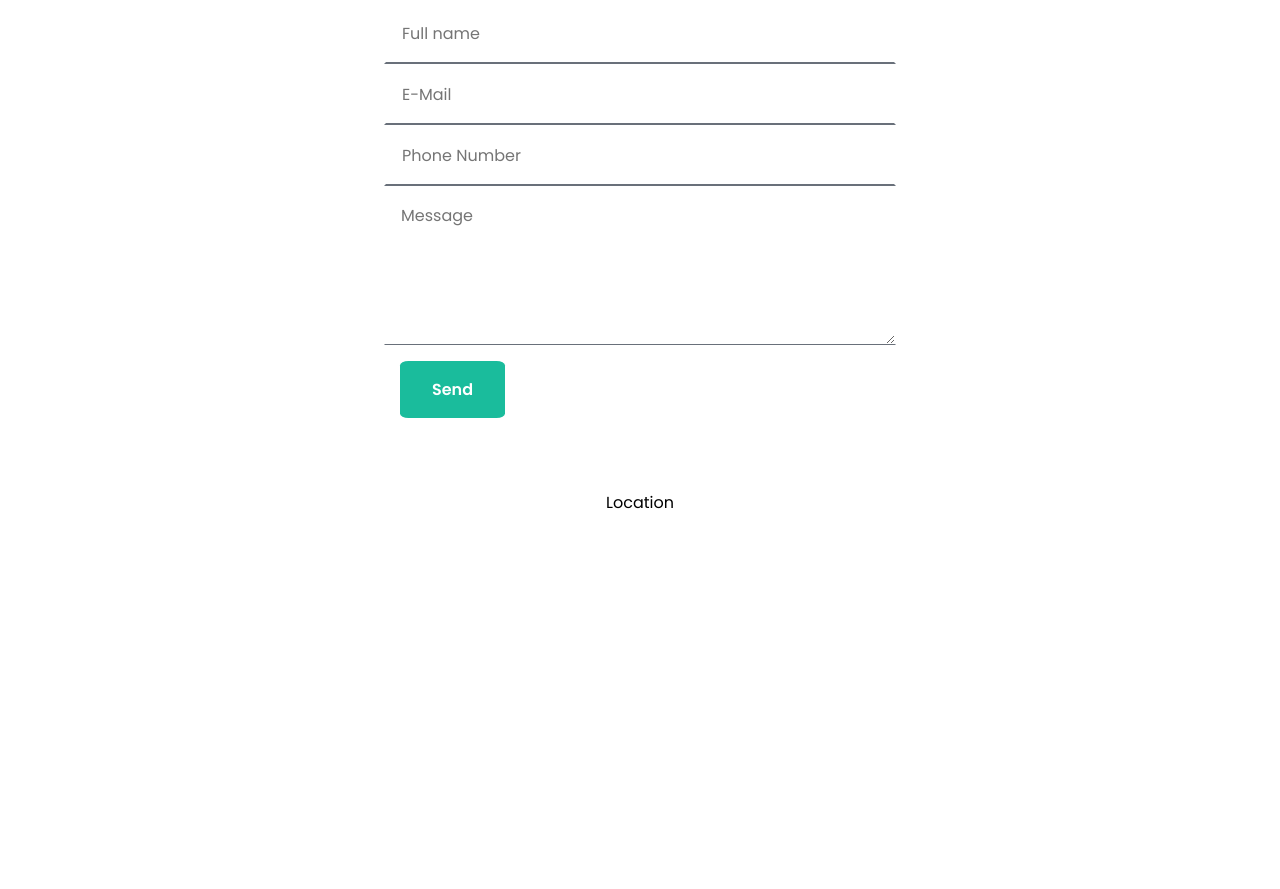
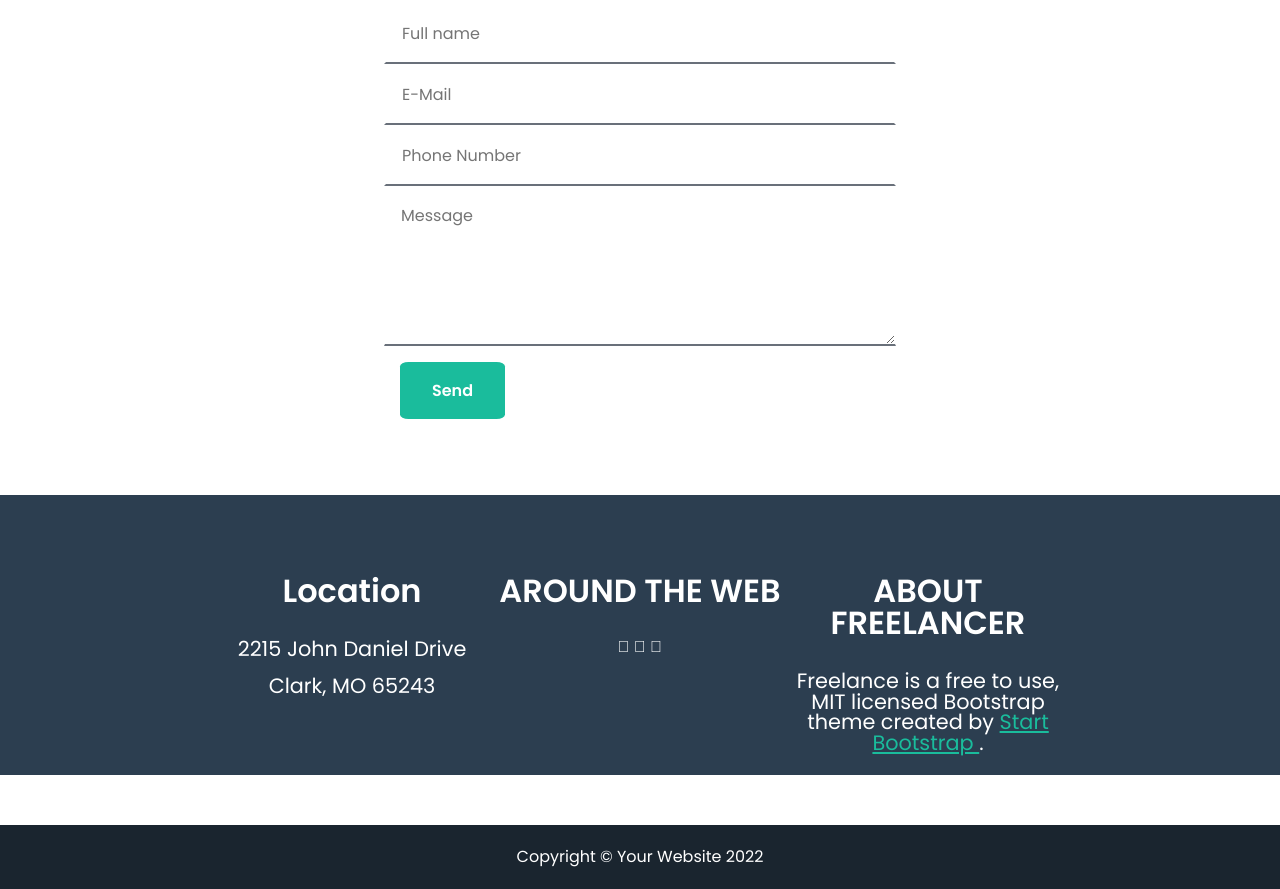
Before and after one commit to harundogdu/freelancer-portfolio-website, a plain HTML site: page index.html in a window 1280 px wide. Shown: the part 2146-3035 px from the top of the page. Before the commit the page ends 2660 px from the top, so only its background shows below. Drawn offline with Linux system fonts and the light colour scheme.

Commit message:
footer seciton done about section need fix

```diff
--- a/dist/js/app.js
+++ b/dist/js/app.js
@@ -0,0 +1,9 @@
+document.querySelectorAll('a[href^="#"]').forEach((anchor) => {
+  anchor.addEventListener("click", function (e) {
+    e.preventDefault();
+
+    document.querySelector(this.getAttribute("href")).scrollIntoView({
+      behavior: "smooth",
+    });
+  });
+});
--- a/dist/scss/layout/_contact.scss
+++ b/dist/scss/layout/_contact.scss
@@ -30,7 +30,7 @@ section.contact {
     }
     textarea {
       border-color: transparent;
-      border-bottom: solid 1px $gray;
+      border-bottom: solid 2px $gray;
       width: 100%;
       padding: $paddingSm;
       font-size: 1rem;
--- a/dist/scss/layout/_footer.scss
+++ b/dist/scss/layout/_footer.scss
@@ -0,0 +1,93 @@
+footer {
+  width: 100%;
+  height: 35vh;
+  background-color: $light-black;
+  .row {
+    @include flex;
+    padding: 0 5%;
+    color: $white;
+
+    .col-1 {
+      flex-basis: 25%;
+      margin-top: 5rem;
+      text-align: center;
+      position: relative;
+      width: 250px;
+      height: 250px;
+
+      h4 {
+        font-size: 2rem;
+        font-weight: $semiBold;
+        margin-bottom: 2rem;
+      }
+      p {
+        font-size: 1.3rem;
+      }
+    }
+    .col-2 {
+      margin-top: 5rem;
+      text-align: center;
+      flex-basis: 25%;
+      position: relative;
+      width: 250px;
+      height: 250px;
+
+      .social-icons {
+        @include flex;
+        a {
+          height: 100px;
+          width: 100px;
+          border-radius: 50%;
+          font-size: 1.2rem;
+          &:hover {
+            background-color: $black;
+            color: $white;
+          }
+        }
+      }
+
+      h4 {
+        font-size: 2rem;
+        font-weight: $semiBold;
+        margin-bottom: 2rem;
+      }
+      p {
+        font-size: 1.3rem;
+      }
+    }
+
+    .col-3 {
+      margin-top: 5rem;
+      text-align: center;
+      flex-basis: 25%;
+      position: relative;
+      width: 250px;
+      height: 250px;
+
+      h4 {
+        font-size: 2rem;
+        font-weight: $semiBold;
+        margin-bottom: 2rem;
+      }
+      p {
+        font-size: 1.3rem;
+      }
+      a {
+        color: $green;
+        text-decoration: underline;
+        &:hover {
+          color: darken($green, 10%);
+        }
+      }
+    }
+  }
+
+  .copyright {
+    @include flex($direction: column);
+    box-sizing: border-box;
+    background-color: $black;
+    width: 100%;
+    height: 4rem;
+    color: $white;
+  }
+}
--- a/dist/scss/style.css
+++ b/dist/scss/style.css
@@ -489,6 +489,102 @@ section.portfolio .container .row-2 .col-2 .card-6:hover .overlay {
   opacity: 0.8;
 }
 
+footer {
+  width: 100%;
+  height: 35vh;
+  background-color: rgb(44, 62, 80);
+}
+footer .row {
+  display: flex;
+  align-items: center;
+  justify-content: center;
+  flex-direction: row;
+  padding: 0 5%;
+  color: #ffffff;
+}
+footer .row .col-1 {
+  flex-basis: 25%;
+  margin-top: 5rem;
+  text-align: center;
+  position: relative;
+  width: 250px;
+  height: 250px;
+}
+footer .row .col-1 h4 {
+  font-size: 2rem;
+  font-weight: 600;
+  margin-bottom: 2rem;
+}
+footer .row .col-1 p {
+  font-size: 1.3rem;
+}
+footer .row .col-2 {
+  margin-top: 5rem;
+  text-align: center;
+  flex-basis: 25%;
+  position: relative;
+  width: 250px;
+  height: 250px;
+}
+footer .row .col-2 .social-icons {
+  display: flex;
+  align-items: center;
+  justify-content: center;
+  flex-direction: row;
+}
+footer .row .col-2 .social-icons a {
+  height: 100px;
+  width: 100px;
+  border-radius: 50%;
+  font-size: 1.2rem;
+}
+footer .row .col-2 .social-icons a:hover {
+  background-color: #1a252f;
+  color: #ffffff;
+}
+footer .row .col-2 h4 {
+  font-size: 2rem;
+  font-weight: 600;
+  margin-bottom: 2rem;
+}
+footer .row .col-2 p {
+  font-size: 1.3rem;
+}
+footer .row .col-3 {
+  margin-top: 5rem;
+  text-align: center;
+  flex-basis: 25%;
+  position: relative;
+  width: 250px;
+  height: 250px;
+}
+footer .row .col-3 h4 {
+  font-size: 2rem;
+  font-weight: 600;
+  margin-bottom: 2rem;
+}
+footer .row .col-3 p {
+  font-size: 1.3rem;
+}
+footer .row .col-3 a {
+  color: #1abc9c;
+  text-decoration: underline;
+}
+footer .row .col-3 a:hover {
+  color: #148f77;
+}
+footer .copyright {
+  display: flex;
+  align-items: center;
+  justify-content: center;
+  flex-direction: column;
+  box-sizing: border-box;
+  background-color: #1a252f;
+  width: 100%;
+  height: 4rem;
+  color: #ffffff;
+}
+
 section.about {
   color: #ffffff;
   font-size: 1.2rem;
@@ -587,7 +683,7 @@ section.contact .form input:focus {
 }
 section.contact .form textarea {
   border-color: transparent;
-  border-bottom: solid 1px #69707a;
+  border-bottom: solid 2px #69707a;
   width: 100%;
   padding: 1rem;
   font-size: 1rem;
--- a/dist/scss/utils/_variables.scss
+++ b/dist/scss/utils/_variables.scss
@@ -1,5 +1,5 @@
 // Colors
-$black: #000000;
+$black: #1a252f;
 $gray: #69707a;
 $white: #ffffff;
 $light-black: rgb(44, 62, 80);
--- a/index.html
+++ b/index.html
@@ -42,7 +42,7 @@
     <!-- Header End -->
 
     <!-- Portfolio Start -->
-    <section class="portfolio">
+    <section class="portfolio" id="portfolio">
       <div class="container">
         <h3 class="portfolio-title">Portfolio</h3>
         <div class="row-1">
@@ -100,7 +100,7 @@
     <!-- Portfolio End -->
 
     <!-- About Start -->
-    <section class="about">
+    <section class="about" id="about">
       <h3>About</h3>
       <div class="row">
         <div class="col-1">
@@ -128,7 +128,7 @@
     <!-- About End -->
 
     <!-- Contact Start -->
-    <section class="contact">
+    <section class="contact" id="contact">
       <h3>Contact Me</h3>
       <div class="form">
         <input type="text" name="" id="" placeholder="Full name" />
@@ -153,10 +153,27 @@
       <div class="row">
         <div class="col-1">
           <h4>Location</h4>
+          <p>2215 John Daniel Drive</p>
+          <br />
+          <p>Clark, MO 65243</p>
         </div>
-        <div class="col-2"></div>
-        <div class="col-3"></div>
+        <div class="col-2">
+          <h4>AROUND THE WEB</h4>
+          <div class="socials-icons">
+            <a href="#"><i class="fa-brands fa-twitter"></i></a>
+            <a href="#"><i class="fa-brands fa-facebook-f"></i></a>
+            <a href="#"><i class="fa-brands fa-github"></i></a>
+          </div>
+        </div>
+        <div class="col-3">
+          <h4>ABOUT FREELANCER</h4>
+          <p>
+            Freelance is a free to use, MIT licensed Bootstrap theme created by
+            <a href="">Start Bootstrap </a> .
+          </p>
+        </div>
       </div>
+      <div class="copyright">Copyright © Your Website 2022</div>
     </footer>
     <!-- Footer End -->
     <script src="dist/js/app.js"></script>
```
Also changed, not shown: 1 other file.
